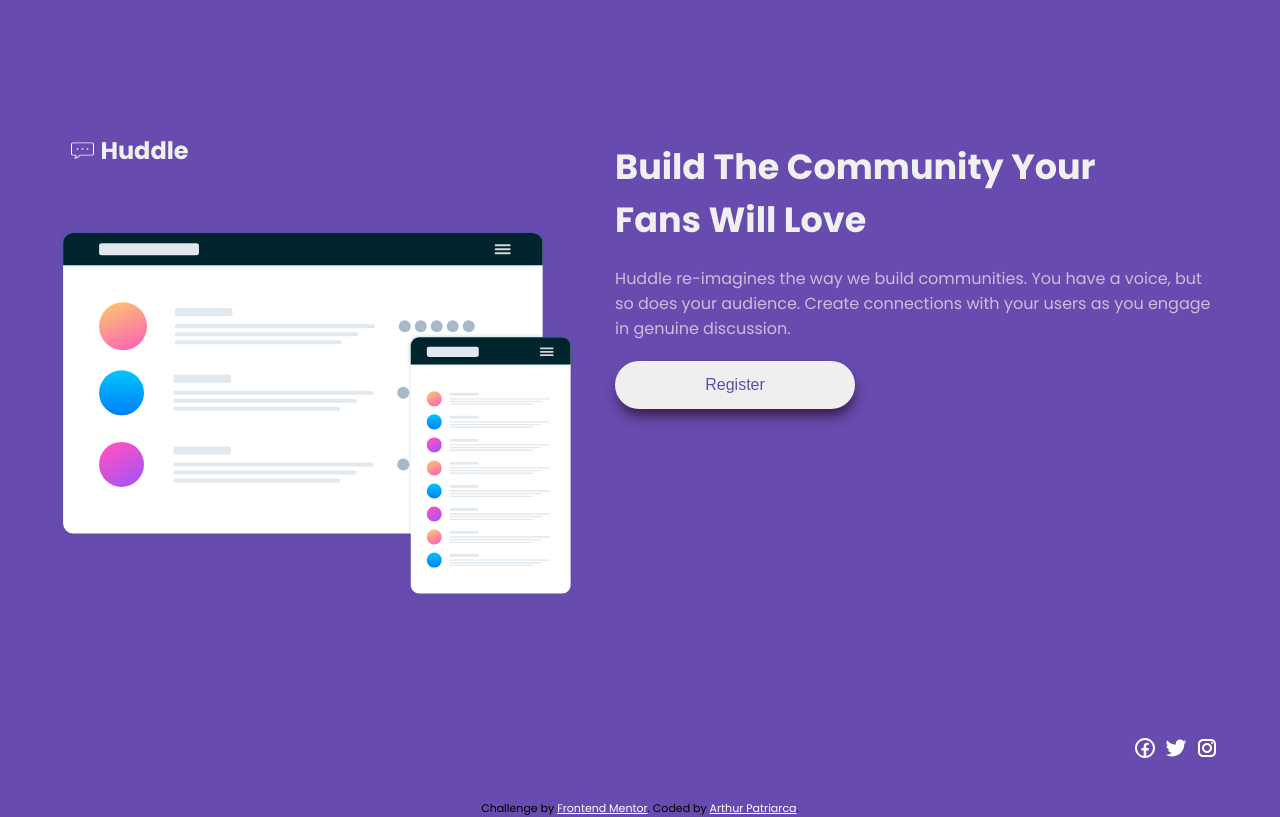
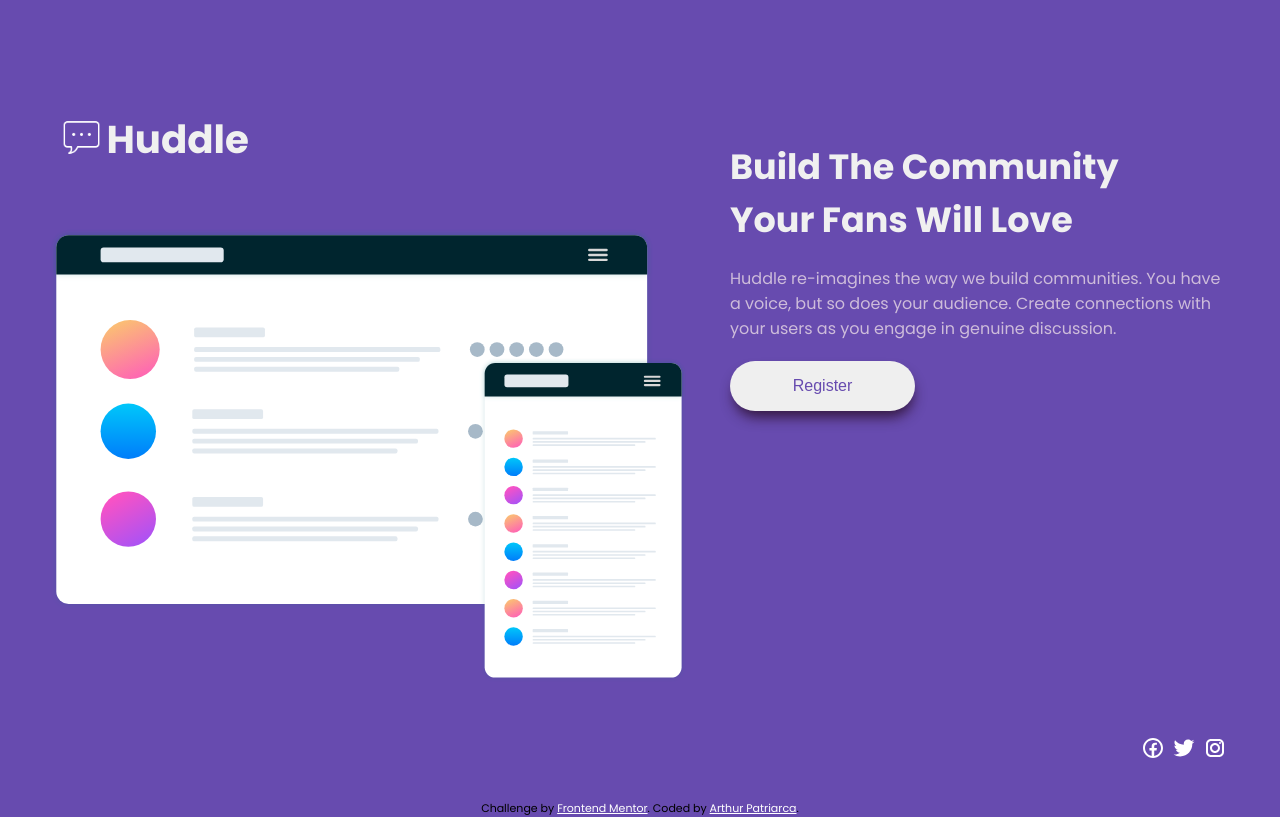
Before and after one commit to RthR2/Huddle-landing-page-with-a-single-introductory-section, a plain HTML site: page index.html in a window 1280 px wide. Drawn offline with Linux system fonts and the light colour scheme.

Commit message:
Update style.css

```diff
--- a/css/style.css
+++ b/css/style.css
@@ -1,5 +1,5 @@
-/***** MOBILE VERSION ***************************************/
-/***** GERAL ***************************************/
+/*==== MOBILE VERSION ==========================================*/
+/***** GERAL *****************************/
 * {
     box-sizing: border-box;
     margin: 0;
@@ -32,7 +32,7 @@ img {
     width: 100%;
 }
 
-/***** SECTION .HEAD ***********************************/
+/***** SECTION .HEAD ****************************/
 section {
     position: relative;
     min-width: 37.5rem;
@@ -70,10 +70,9 @@ section {
 
 .img-principal {
     width: 30rem;
-    margin-bottom: 6.2rem;
 }
 
-/***** SECTION .CONTENT *********************************/
+/***** SECTION .CONTENT **************************/
 
 .content h1 {
     font-weight: 700;
@@ -93,8 +92,8 @@ section {
 }
 
 .register {
-    width: 24rem;
-    height: 4.8rem;
+    width: 18.5rem;
+    height: 5rem;
     font-size: 1.6rem;
 
     border: none;
@@ -129,7 +128,7 @@ section {
     margin: .35rem;
 }
 
-/***** FOOTER *************************************/
+/***** FOOTER ******************************/
 footer .challenge {
     font-size: 11px;
     text-align: center;
@@ -142,7 +141,7 @@ footer .challenge a {
 
 
 
-/***** DESKTOP VERSION *************************************/
+/*==== DESKTOP VERSION ==========================================*/
 @media screen and (min-width: 1000px) {
     section {
         display: flex;
@@ -151,35 +150,42 @@ footer .challenge a {
 
         height: 100vh;
         width: 100vw;
-        padding-inline: 5.8rem;
+        padding-inline: 5rem;
         padding-block: 3rem;
 
-        background-image:  url(./images/bg-desktop.svg);
+        background-image: url(./images/bg-desktop.svg);
         background-repeat: no-repeat;
-        background-size: 98%;
+        background-size: 100%;
     }
 
     img {
         width: 100%;
     }
 
-/***** SECTION .HEAD ***********************************/
     .head {
-        width: 100%;
+        width: 136vw;
         display: flex;
         flex-direction: column;
+    }
+
+    .logo .title {
+        font-size: 3.88rem;
+    }
+
+    .logo img{
+        width: 3.9rem;
+        height: 3.9rem;
     }
 
     .head .img-principal {
         width: 100%;
     }
 
-/***** SECTION .CONTENT *********************************/
     .content {
         height: 100%;
 
         padding-top: 11rem;
-        padding-left: 4rem;
+        padding-left: 4.3rem;
         text-align: left;
 
         display: flex;
@@ -206,3 +212,10 @@ footer .challenge a {
         margin: .35rem;
     }
 }
+
+@media screen and (min-width: 1440px) {
+    .content {
+        padding-top: 19rem;
+    }
+
+}
```
